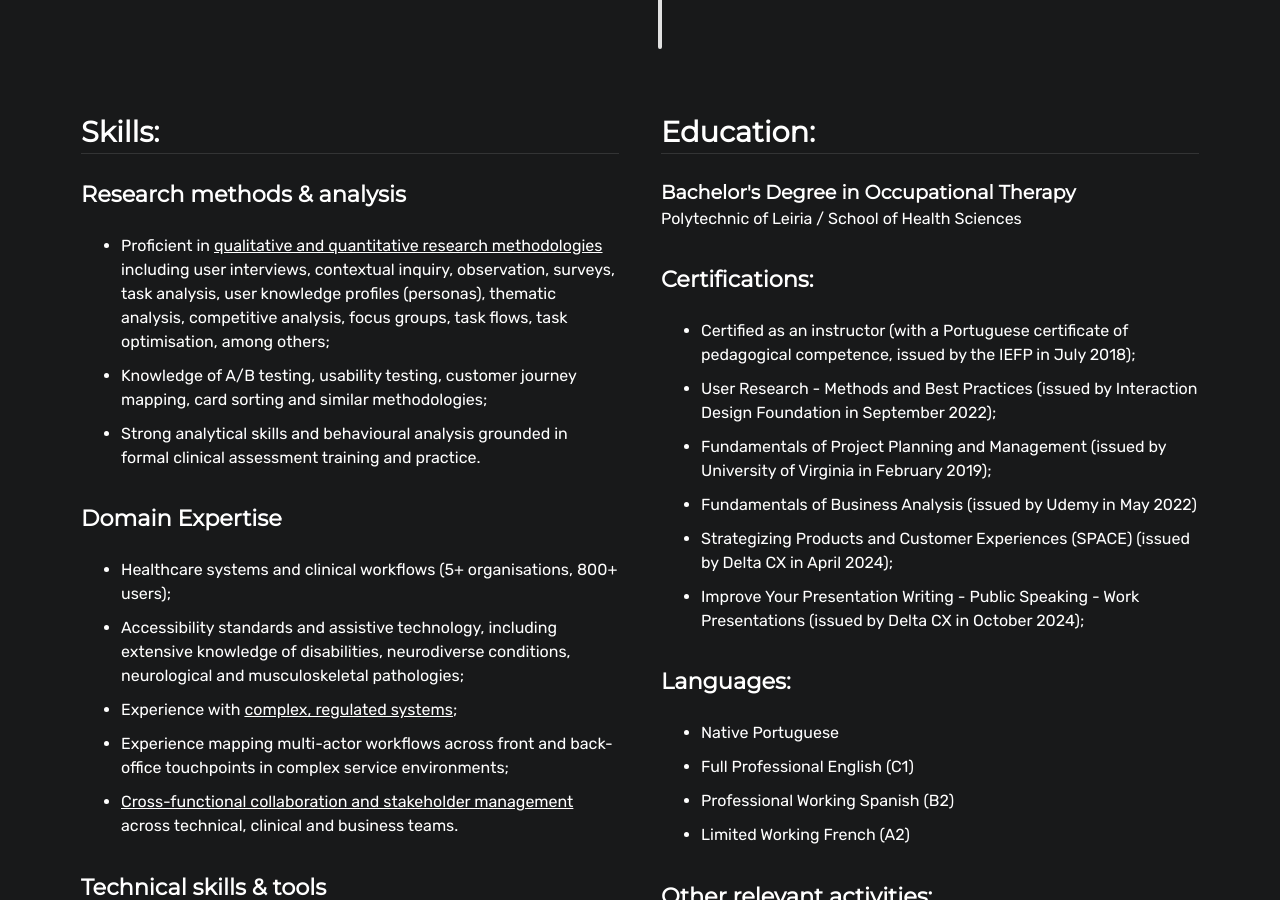
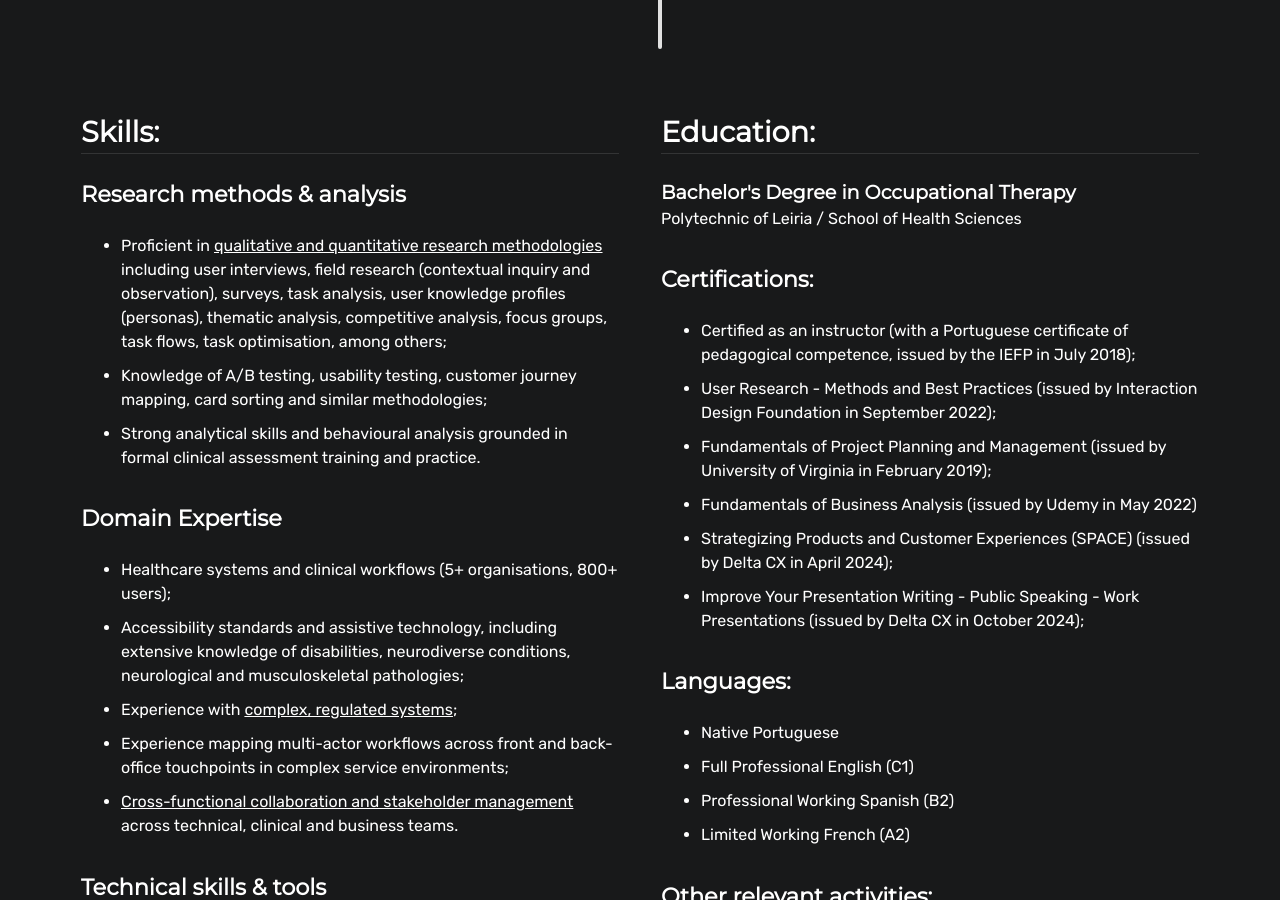
Before and after one commit to analuciacoimbra/analuciacoimbra.github.io, a Jekyll site: the page built from resume.html, in a window 1280 px wide and 900 px high, scrolled down 1927 px. Built offline with Jekyll 4.4.1, drawn with Linux system fonts in a browser that asks for light colours; some of the changed text lies outside the part shown.

Commit message:
Small update

```diff
--- a/resume.html
+++ b/resume.html
@@ -152,11 +152,12 @@
                     >Conducted generative research to understand therapist
                     needs, behaviours and motivations</u
                   >
-                  through user interviews, focus groups and competitive
-                  analysis, identifying critical insights about workflows, pain
-                  points, and collaboration needs, including challenges around
-                  mobility, digitalisation and multidisciplinary teamwork that
-                  informed product strategy and business decisions;
+                  through user interviews, field research, focus groups and
+                  competitive analysis, identifying critical insights about
+                  workflows, pain points, and collaboration needs, including
+                  challenges around mobility, digitalisation and
+                  multidisciplinary teamwork that informed product strategy and
+                  business decisions;
                 </li>
                 <li>
                   • <u>Developed a comprehensive business plan</u>, including
@@ -266,10 +267,10 @@
         <li>
           Proficient in
           <u>qualitative and quantitative research methodologies</u> including
-          user interviews, contextual inquiry, observation, surveys, task
-          analysis, user knowledge profiles (personas), thematic analysis,
-          competitive analysis, focus groups, task flows, task optimisation,
-          among others;
+          user interviews, field research (contextual inquiry and observation),
+          surveys, task analysis, user knowledge profiles (personas), thematic
+          analysis, competitive analysis, focus groups, task flows, task
+          optimisation, among others;
         </li>
 
         <li>
```
Also changed, not shown: other parts of resume.html (+3 -3 lines), 1 other file.
